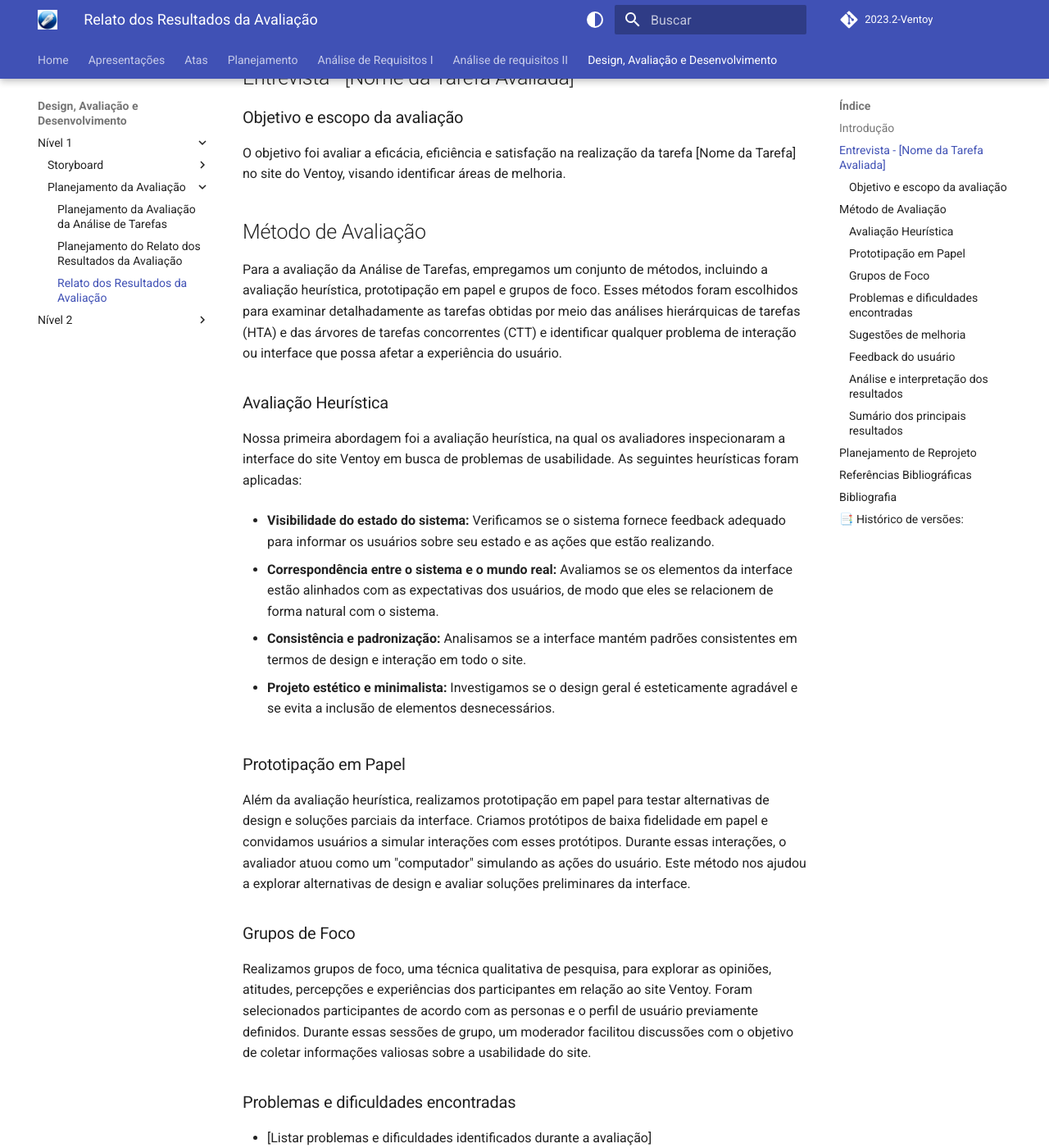
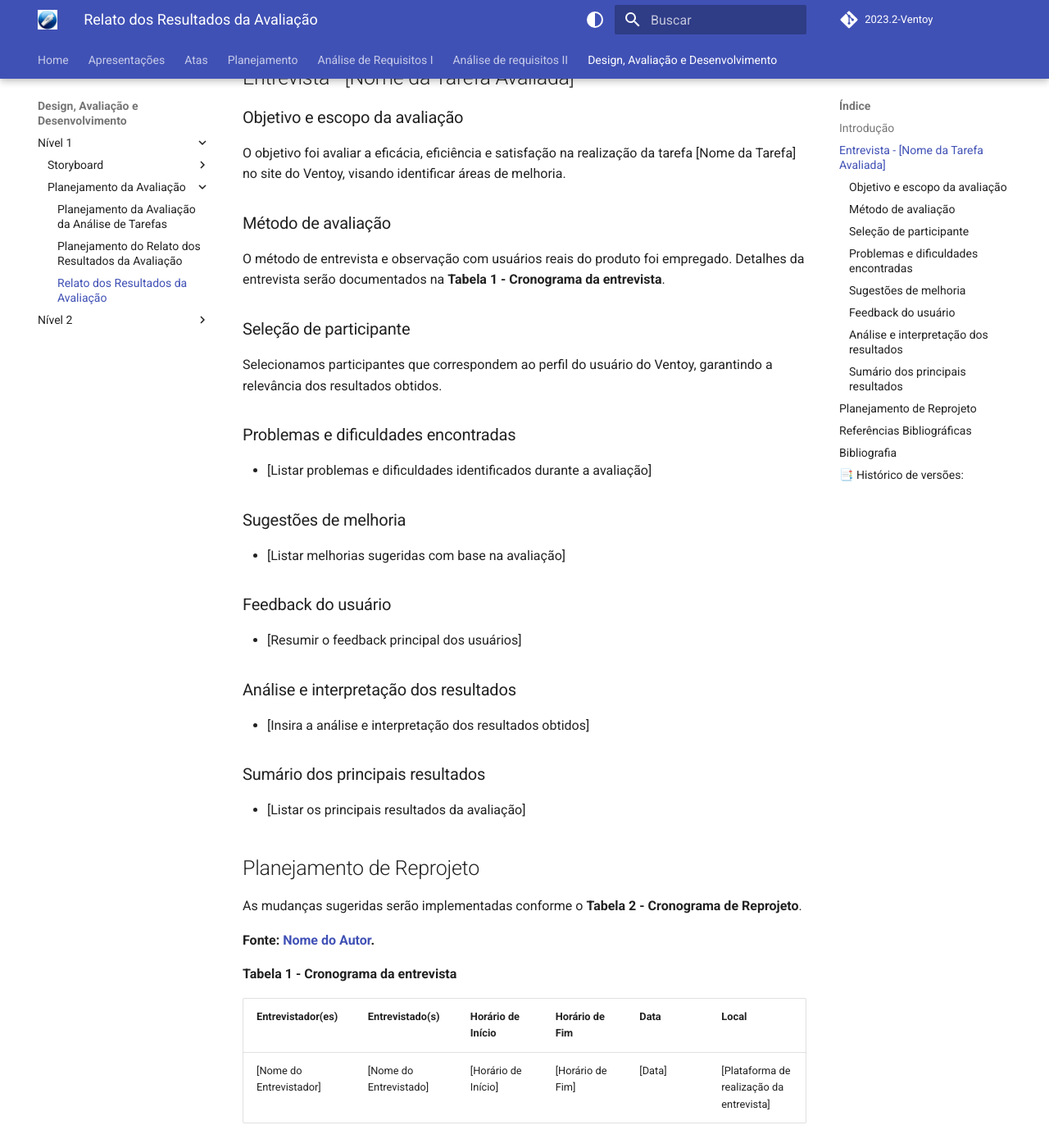
Before and after one commit to Interacao-Humano-Computador/2023.2-Ventoy, an MkDocs documentation site: the page built from docs/DAD/nivel1/AnaliseTarefas/resultado.md, in a window 1280 px wide and 1400 px high, scrolled down 514 px. Shown: the whole window at 82% size. Built offline with MkDocs 1.6.1 and Material for MkDocs 9.7.7, drawn with Linux system fonts in a browser that asks for light colours; comment, search, counter and statistics services are not loaded.

Commit message:
Update resultado.md

```diff
--- a/docs/DAD/nivel1/AnaliseTarefas/resultado.md
+++ b/docs/DAD/nivel1/AnaliseTarefas/resultado.md
@@ -10,29 +10,13 @@
 
 O objetivo foi avaliar a eficácia, eficiência e satisfação na realização da tarefa [Nome da Tarefa] no site do Ventoy, visando identificar áreas de melhoria.
 
-## Método de Avaliação
+### Método de avaliação
 
-Para a avaliação da Análise de Tarefas, empregamos um conjunto de métodos, incluindo a avaliação heurística, prototipação em papel e grupos de foco. Esses métodos foram escolhidos para examinar detalhadamente as tarefas obtidas por meio das análises hierárquicas de tarefas (HTA) e das árvores de tarefas concorrentes (CTT) e identificar qualquer problema de interação ou interface que possa afetar a experiência do usuário.
+O método de entrevista e observação com usuários reais do produto foi empregado. Detalhes da entrevista serão documentados na **Tabela 1 - Cronograma da entrevista**.
 
-### Avaliação Heurística
+### Seleção de participante
 
-Nossa primeira abordagem foi a avaliação heurística, na qual os avaliadores inspecionaram a interface do site Ventoy em busca de problemas de usabilidade. As seguintes heurísticas foram aplicadas:
-
-- **Visibilidade do estado do sistema:** Verificamos se o sistema fornece feedback adequado para informar os usuários sobre seu estado e as ações que estão realizando.
-
-- **Correspondência entre o sistema e o mundo real:** Avaliamos se os elementos da interface estão alinhados com as expectativas dos usuários, de modo que eles se relacionem de forma natural com o sistema.
-
-- **Consistência e padronização:** Analisamos se a interface mantém padrões consistentes em termos de design e interação em todo o site.
-
-- **Projeto estético e minimalista:** Investigamos se o design geral é esteticamente agradável e se evita a inclusão de elementos desnecessários.
-
-### Prototipação em Papel
-
-Além da avaliação heurística, realizamos prototipação em papel para testar alternativas de design e soluções parciais da interface. Criamos protótipos de baixa fidelidade em papel e convidamos usuários a simular interações com esses protótipos. Durante essas interações, o avaliador atuou como um "computador" simulando as ações do usuário. Este método nos ajudou a explorar alternativas de design e avaliar soluções preliminares da interface.
-
-### Grupos de Foco
-
-Realizamos grupos de foco, uma técnica qualitativa de pesquisa, para explorar as opiniões, atitudes, percepções e experiências dos participantes em relação ao site Ventoy. Foram selecionados participantes de acordo com as personas e o perfil de usuário previamente definidos. Durante essas sessões de grupo, um moderador facilitou discussões com o objetivo de coletar informações valiosas sobre a usabilidade do site.
+Selecionamos participantes que correspondem ao perfil do usuário do Ventoy, garantindo a relevância dos resultados obtidos.
 
 ### Problemas e dificuldades encontradas
 
```
